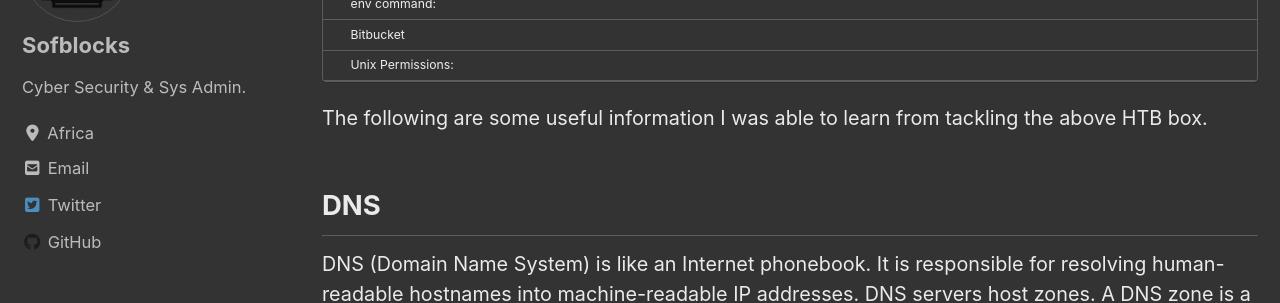
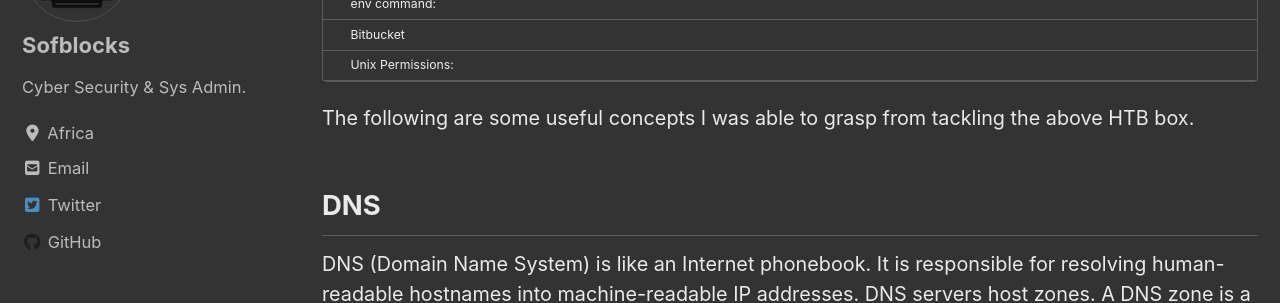
Before and after one commit to sofblocks/sofblocks.github.io, a Jekyll site: the page built from _posts/ctf/2020-06-14-cronos.md, in a window 1280 px wide and 900 px high, scrolled down 379 px. Shown: the part 154-457 px from the top of the window. Built offline with Jekyll 4.4.1, drawn with Linux system fonts in a browser that asks for light colours; cached includes are drawn as plain includes; nearby versions of some CDN libraries; comment, search, counter and statistics services are not loaded.

Commit message:
Update 2020-06-14-cronos.md

````diff
--- a/_posts/ctf/2020-06-14-cronos.md
+++ b/_posts/ctf/2020-06-14-cronos.md
@@ -7,7 +7,7 @@ toc: true
 ---
 
 
-The following are some useful information I was able to learn from tackling the above HTB box.
+The following are some useful concepts I was able to grasp from tackling the above HTB box.
 
 ## DNS
 
@@ -61,7 +61,7 @@ root@kali# gobuster dns -d cronos.htb -w /usr/share/seclists/Discovery/DNS/bitqu
 ### Dns Zone transfer
 AXFR (Asynchronous Transfer Full Range) Transfer.
 ```python
-    root@kali# dig axfr cronos.htb @10.10.10.13
+root@kali# dig axfr cronos.htb @10.10.10.13
 ```
 
 ### DNSenum
````
